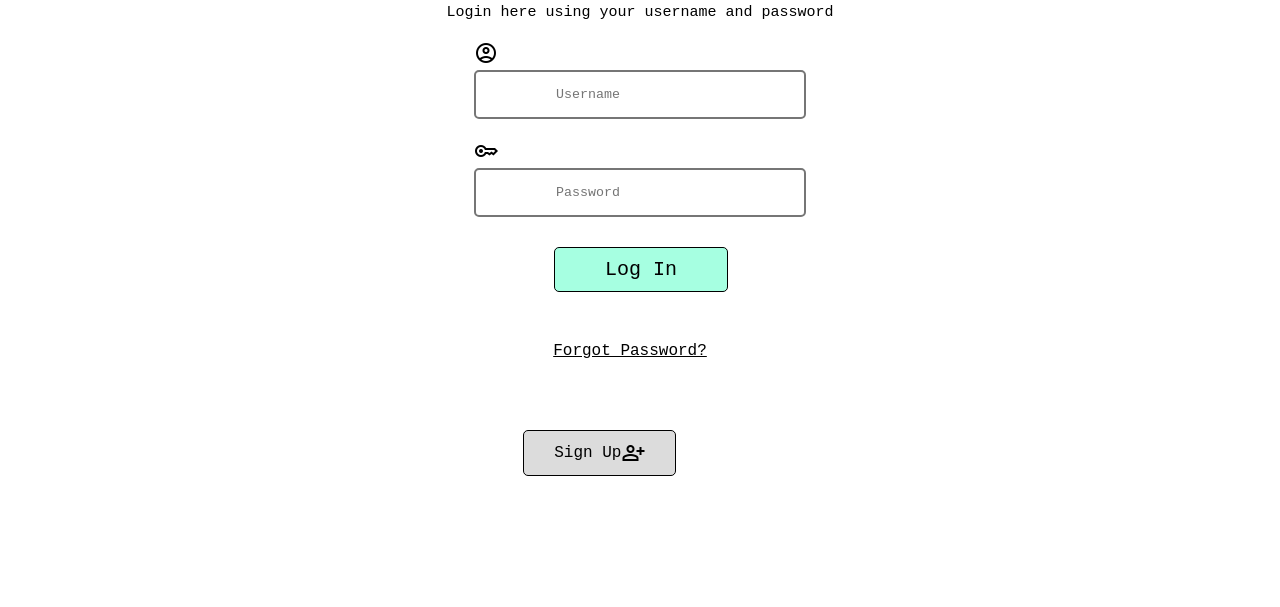
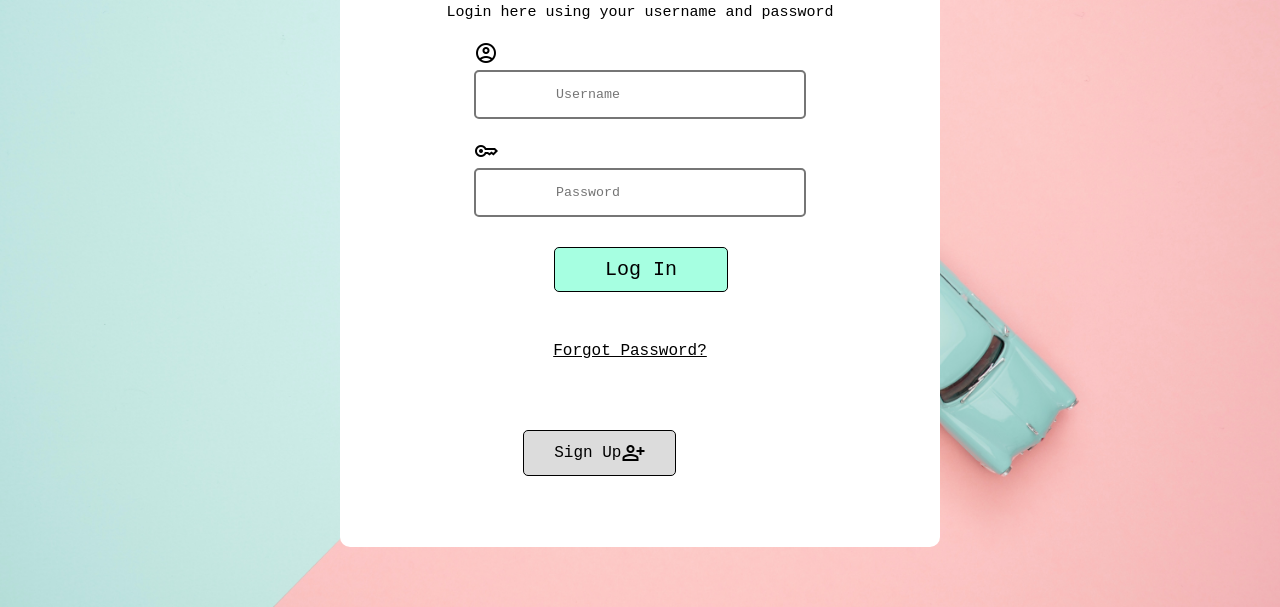
Before and after one commit to Sara-Que/Login-Page, a plain HTML site: page index.html in a window 1280 px wide. Shown: the part 193-800 px from the top of the page. Drawn offline with nearby package versions, Linux system fonts and the light colour scheme.

Commit message:
Update index.css

```diff
--- a/index.css
+++ b/index.css
@@ -5,7 +5,7 @@
 }
 body{
     display: flex;
-    background-image: url(./pexels-moose-photos-1037995.jpg);
+    background-image: url('./images/pexels-moose-photos-1037995.jpg');
     background-size: cover;
     flex-direction: column;
     justify-content: center;
```
